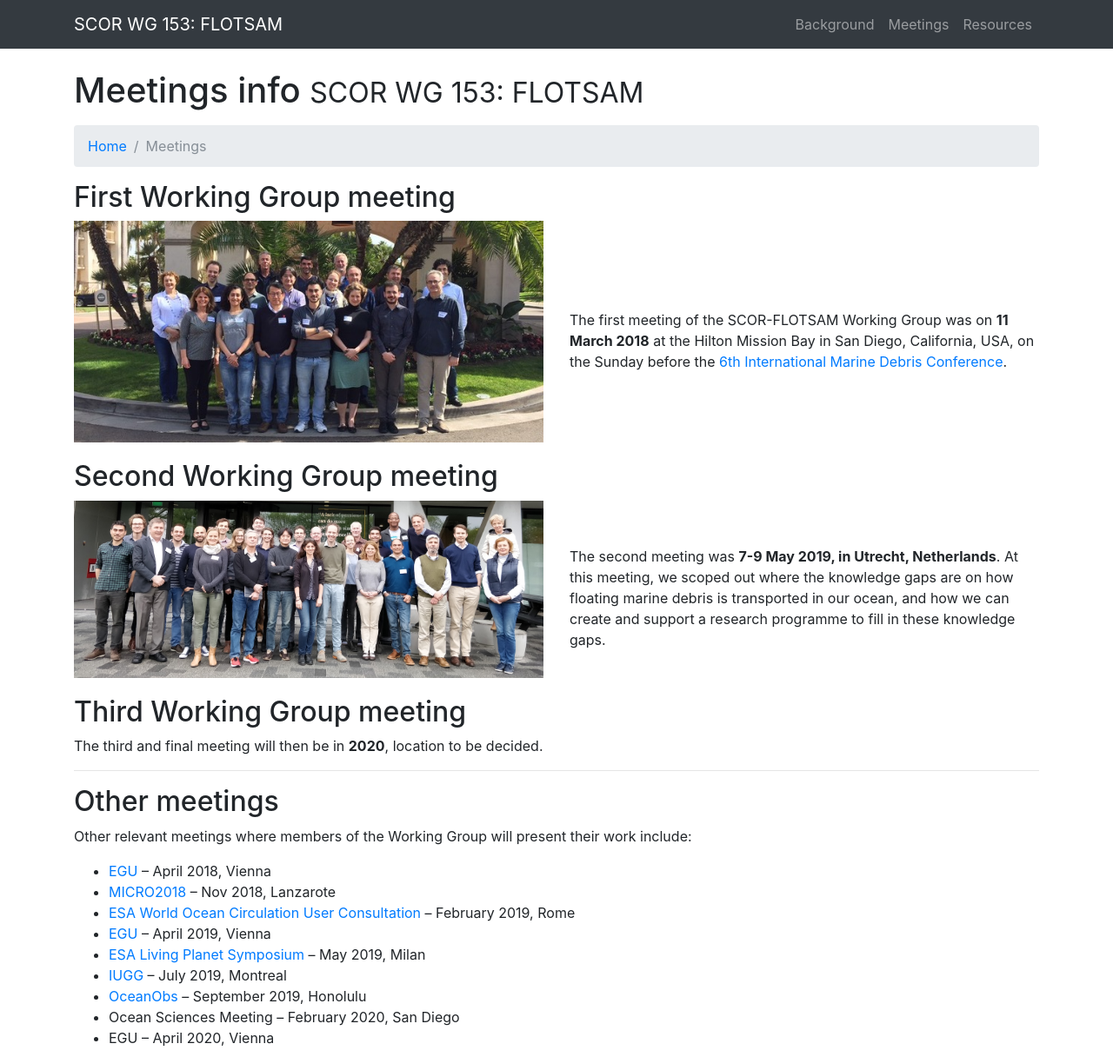
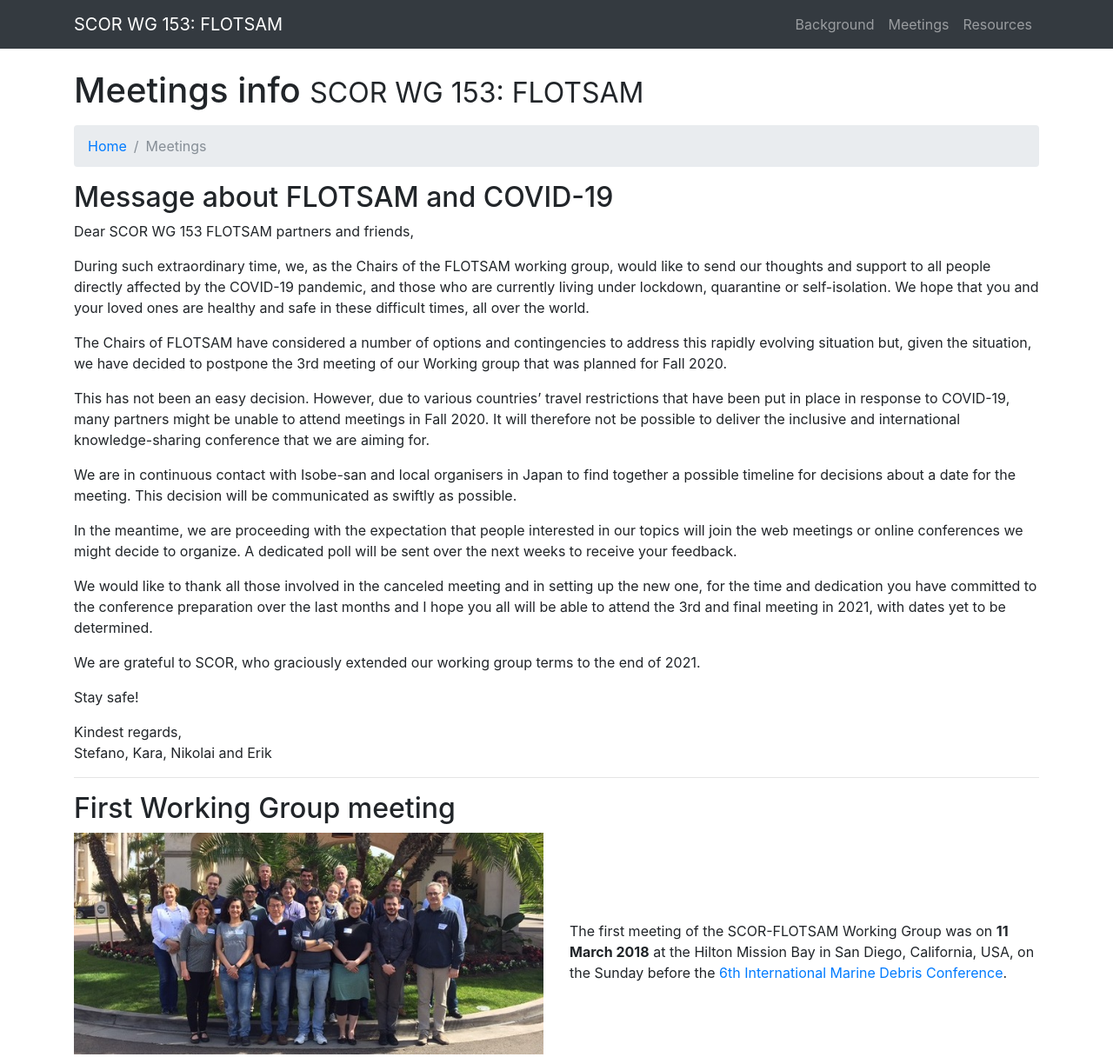
Before and after one commit to SCOR-FLOTSAM/website, a website: page meetings.html in a window 1280 px wide. Shown: the top 1216 px of the page at 87% size. Drawn offline with Linux system fonts and the light colour scheme.

Commit message:
Adding message on COVID-19

```diff
--- a/meetings.html
+++ b/meetings.html
@@ -67,6 +67,42 @@
     <li class="breadcrumb-item active">Meetings</li>
   </ol>
 
+  <h2 id="meetings-covid">Message about FLOTSAM and COVID-19</h2>
+
+  <p>
+    Dear SCOR WG 153 FLOTSAM partners and friends,
+  </p><p>
+
+    During such extraordinary time, we, as the Chairs of the FLOTSAM working group, would like to send our thoughts and support to all people directly affected by the COVID-19 pandemic, and those who are currently living under lockdown, quarantine or self-isolation. We hope that you and your loved ones are healthy and safe in these difficult times, all over the world.
+</p><p>
+
+    The Chairs of FLOTSAM have considered a number of options and contingencies to address this rapidly evolving situation but, given the situation, we have decided to postpone the 3rd meeting of our Working group that was planned for Fall 2020.
+</p><p>
+
+    This has not been an easy decision. However, due to various countries’ travel restrictions that have been put in place in response to COVID-19, many partners might be unable to attend meetings in Fall 2020. It will therefore not be possible to deliver the inclusive and international knowledge-sharing conference that we are aiming for.
+</p><p>
+
+    We are in continuous contact with Isobe-san and local organisers in Japan to find together a possible timeline for decisions about a date for the meeting.
+    This decision will be communicated as swiftly as possible.
+</p><p>
+
+    In the meantime, we are proceeding with the expectation that people interested in our topics will join the web meetings or online conferences we might decide to organize. A dedicated poll will be sent over the next weeks to receive your feedback.
+</p><p>
+
+    We would like to thank all those involved in the canceled meeting and in  setting up the new one, for the time and dedication you have committed to the conference preparation over the last months and I hope you all will be able to attend the 3rd and final meeting in 2021, with dates yet to be determined.
+</p><p>
+
+    We are grateful to SCOR, who graciously extended our working group terms to the end of 2021.
+</p><p>
+
+    Stay safe!
+</p><p>
+
+    Kindest regards,<br>
+    Stefano, Kara, Nikolai and Erik
+
+  </p>
+  <hr>
 
   <!-- Features Section -->
   <h2>First Working Group meeting</h2>
@@ -93,7 +129,7 @@
     </div>
   </div>
   <h2>Third Working Group meeting</h2>
-  <p>The third and final meeting will then be in <strong>2020</strong>, location to be decided.
+  <p>The third and final meeting will be in <strong>2021</strong>, location to be decided.
   </p>
 
   <hr>
@@ -110,7 +146,7 @@
       <li><a href="http://www.iugg.org/">IUGG</a> – July 2019, Montreal</li>
       <li><a href="http://www.oceanobs19.net/">OceanObs</a> – September 2019, Honolulu</li>
       <li>Ocean Sciences Meeting – February 2020, San Diego</li>
-      <li>EGU – April 2020, Vienna</li>
+      <li>EGU – May 2020, Vienna</li>
     </ul>
   </p>
 
```
Also changed, not shown: index.html (+10 -1 lines).
